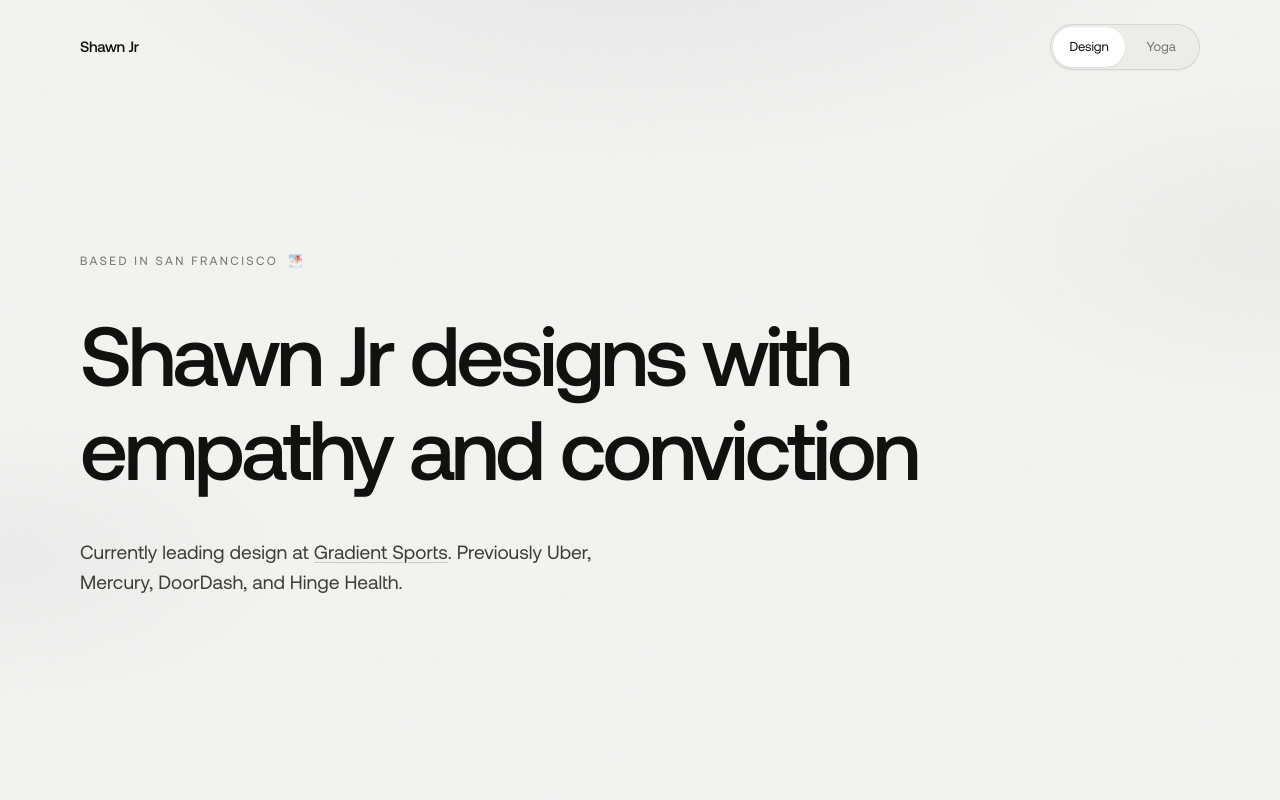
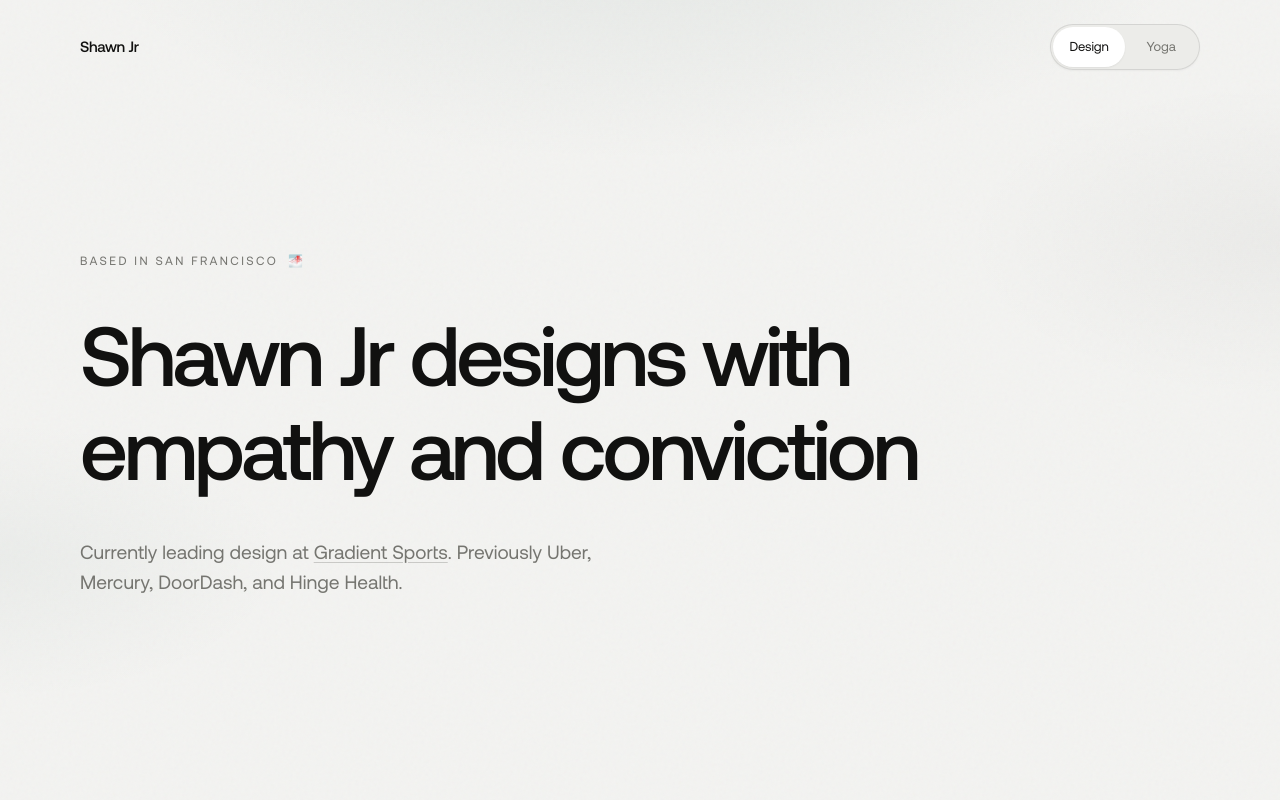
Before and after one commit to shawnjr222/design, a React (Vite) app: page / in a window 1280 px wide. Shown: the top 800 px of the page. Built offline with nearby package versions, Linux system fonts and the light colour scheme; no server answers.

Commit message:
Hero subline uses the same muted grey as the location label
Co-Authored-By: Claude Sonnet 5.5 <noreply@anthropic.com>

```diff
--- a/src/DesignPage.tsx
+++ b/src/DesignPage.tsx
@@ -67,14 +67,14 @@ export function DesignPage({ ready, hoveredId, onHover }: Props) {
               initial={{ opacity: 0, y: 40 }}
               animate={ready ? { opacity: 1, y: 0 } : {}}
               transition={{ duration: 1.05, delay: 0.72, ease }}
-              className="text-[clamp(1rem,2.8vw,1.2rem)] leading-[1.55] text-[var(--ink-soft)]"
+              className="text-[clamp(1rem,2.8vw,1.2rem)] leading-[1.55] text-[var(--muted)]"
             >
               Currently leading design at{' '}
               <a
                 href="https://www.gradientsports.com"
                 target="_blank"
                 rel="noopener noreferrer"
-                className="underline decoration-[var(--line-strong)] underline-offset-[3px] text-[var(--ink-soft)] hover:text-[var(--ink)] hover:decoration-[var(--ink)] transition-colors"
+                className="underline decoration-[var(--line-strong)] underline-offset-[3px] text-[var(--muted)] hover:text-[var(--ink)] hover:decoration-[var(--ink)] transition-colors"
               >
                 Gradient Sports
               </a>
--- a/src/YogaPage.tsx
+++ b/src/YogaPage.tsx
@@ -91,7 +91,7 @@ export function YogaPage({ ready }: Props) {
               initial={{ opacity: 0, y: 40 }}
               animate={ready ? { opacity: 1, y: 0 } : {}}
               transition={{ duration: 1.05, delay: 0.72, ease }}
-              className="text-[clamp(1rem,2.8vw,1.2rem)] leading-[1.55] text-[var(--ink-soft)]"
+              className="text-[clamp(1rem,2.8vw,1.2rem)] leading-[1.55] text-[var(--muted)]"
             >
               Currently teaching at{' '}
               {yogaContent.teaching.map((studio, i) => (
@@ -100,7 +100,7 @@ export function YogaPage({ ready }: Props) {
                     href={studio.href}
                     target="_blank"
                     rel="noopener noreferrer"
-                    className="underline decoration-[var(--line-strong)] underline-offset-[3px] text-[var(--ink-soft)] hover:text-[var(--ink)] hover:decoration-[var(--ink)] transition-colors"
+                    className="underline decoration-[var(--line-strong)] underline-offset-[3px] text-[var(--muted)] hover:text-[var(--ink)] hover:decoration-[var(--ink)] transition-colors"
                   >
                     {studio.label}
                   </a>
```
